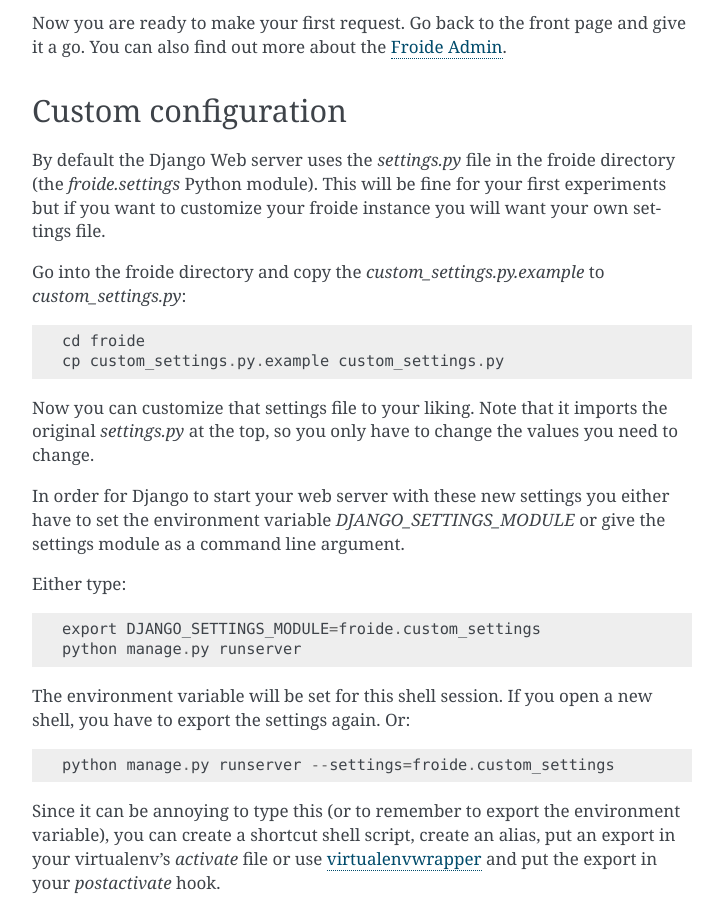
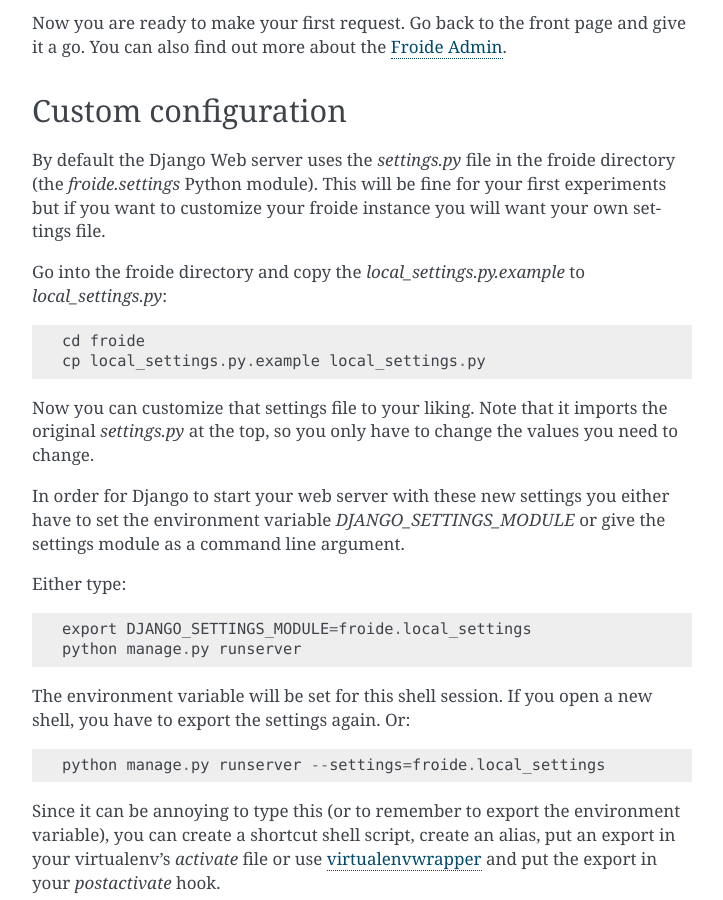
Before and after one commit to okfde/froide, a Sphinx documentation site: the page built from docs/gettingstarted.rst, in a window 1280 px wide and 900 px high, scrolled down 1833 px. Shown: the whole window, without its empty margins (388-1111 px from the left). Built offline with Sphinx 7.4.7, drawn with Linux system fonts in a browser that asks for light colours.

Commit message:
Changed all references to custom_settings into local_settings, for consistency

```diff
--- a/docs/configuration.rst
+++ b/docs/configuration.rst
@@ -4,7 +4,7 @@
 
 Froide can be configured in many ways to reflect the needs of your local FoI portal.
 
-The `custom_settings.py.example` file that comes with froide has all the settings from the `settings.py` file but they are commented out. You can copy this file to `custom_settings.py`
+The `local_settings.py.example` file that comes with froide has all the settings from the `settings.py` file but they are commented out. You can copy this file to `local_settings.py`
 
 Froide Configuration
 --------------------
@@ -160,7 +160,7 @@
     SITE_URL = 'http://localhost:8000'
     SITE_EMAIL = 'info@example.com'
 
-More suggestions of settings you can change can be found in the `custom_settings.py.example` file that comes with froide.
+More suggestions of settings you can change can be found in the `local_settings.py.example` file that comes with froide.
 
 
 Securing your site
--- a/docs/gettingstarted.rst
+++ b/docs/gettingstarted.rst
@@ -80,10 +80,10 @@
 
 By default the Django Web server uses the `settings.py` file in the froide directory (the `froide.settings` Python module). This will be fine for your first experiments but if you want to customize your froide instance you will want your own settings file.
 
-Go into the froide directory and copy the `custom_settings.py.example` to `custom_settings.py`::
+Go into the froide directory and copy the `local_settings.py.example` to `local_settings.py`::
 
     cd froide
-    cp custom_settings.py.example custom_settings.py
+    cp local_settings.py.example local_settings.py
 
 Now you can customize that settings file to your liking. Note that it imports the original `settings.py` at the top, so you only have to change the values you need to change.
 
@@ -91,13 +91,13 @@
 
 Either type::
 
-    export DJANGO_SETTINGS_MODULE=froide.custom_settings
+    export DJANGO_SETTINGS_MODULE=froide.local_settings
     python manage.py runserver
 
 The environment variable will be set for this shell session. If you open a new shell, you have to export the settings again.
 Or::
 
-    python manage.py runserver --settings=froide.custom_settings
+    python manage.py runserver --settings=froide.local_settings
 
 Since it can be annoying to type this (or to remember to export the environment variable), you can create a shortcut shell script, create an alias, put an export in your virtualenv's `activate` file or use `virtualenvwrapper <http://virtualenvwrapper.readthedocs.org/en/latest/>`_ and put the export in your `postactivate` hook.
 
--- a/docs/importpublicbodies.rst
+++ b/docs/importpublicbodies.rst
@@ -62,4 +62,4 @@
 
 The management command `import_csv` takes a URL or a path to a CSV file::
 
-    python manage.py import_csv public_bodies.csv --settings=froide.custom_settings
+    python manage.py import_csv public_bodies.csv --settings=froide.local_settings
```
